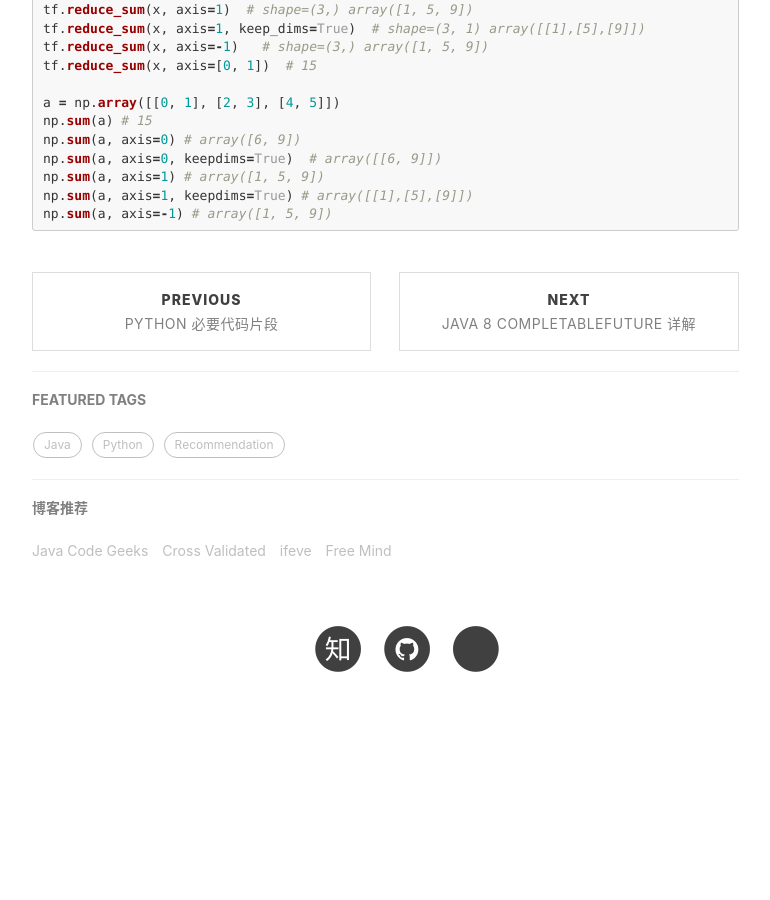
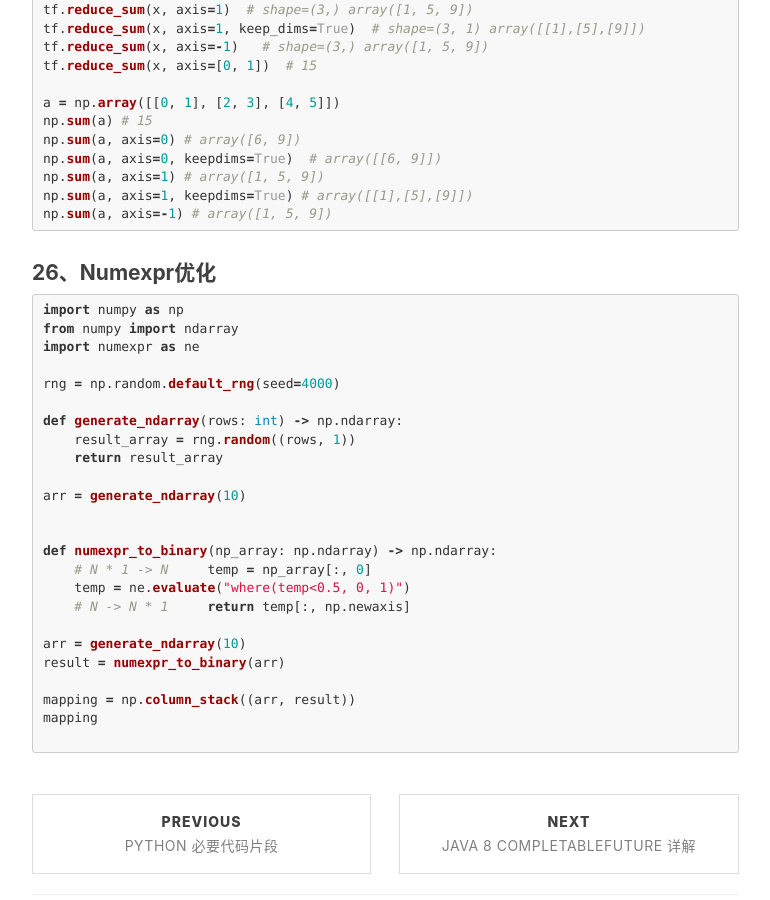
Before and after one commit to cddesire/cddesire.github.io, a Jekyll site: the page built from _posts/2017-07-09-python-numpy-code.markdown, in a window 1280 px wide and 900 px high, scrolled down 13992 px. Shown: the whole window, without its empty margins (233-1003 px from the left). Built offline with Jekyll 4.4.1, drawn with Linux system fonts in a browser that asks for light colours; nearby versions of some CDN libraries; comment, search, counter and statistics services are not loaded; before the commit the page ends 14733 px from its top, so only the background shows below that.

Commit message:
numexpr
numexpr

````diff
--- a/_posts/2017-07-09-python-numpy-code.markdown
+++ b/_posts/2017-07-09-python-numpy-code.markdown
@@ -759,3 +759,33 @@
 
 np.sum(a, axis=-1) # array([1, 5, 9])
 ```
+
+#### 26、Numexpr优化
+``` python
+import numpy as np
+from numpy import ndarray
+import numexpr as ne
+
+rng = np.random.default_rng(seed=4000)
+
+def generate_ndarray(rows: int) -> np.ndarray:
+    result_array = rng.random((rows, 1))
+    return result_array
+
+arr = generate_ndarray(10)
+
+
+def numexpr_to_binary(np_array: np.ndarray) -> np.ndarray:
+    # N * 1 -> N
+    temp = np_array[:, 0]
+    temp = ne.evaluate("where(temp<0.5, 0, 1)")
+    # N -> N * 1
+    return temp[:, np.newaxis]
+
+arr = generate_ndarray(10)
+result = numexpr_to_binary(arr)
+
+mapping = np.column_stack((arr, result))
+mapping
+
+```
````
